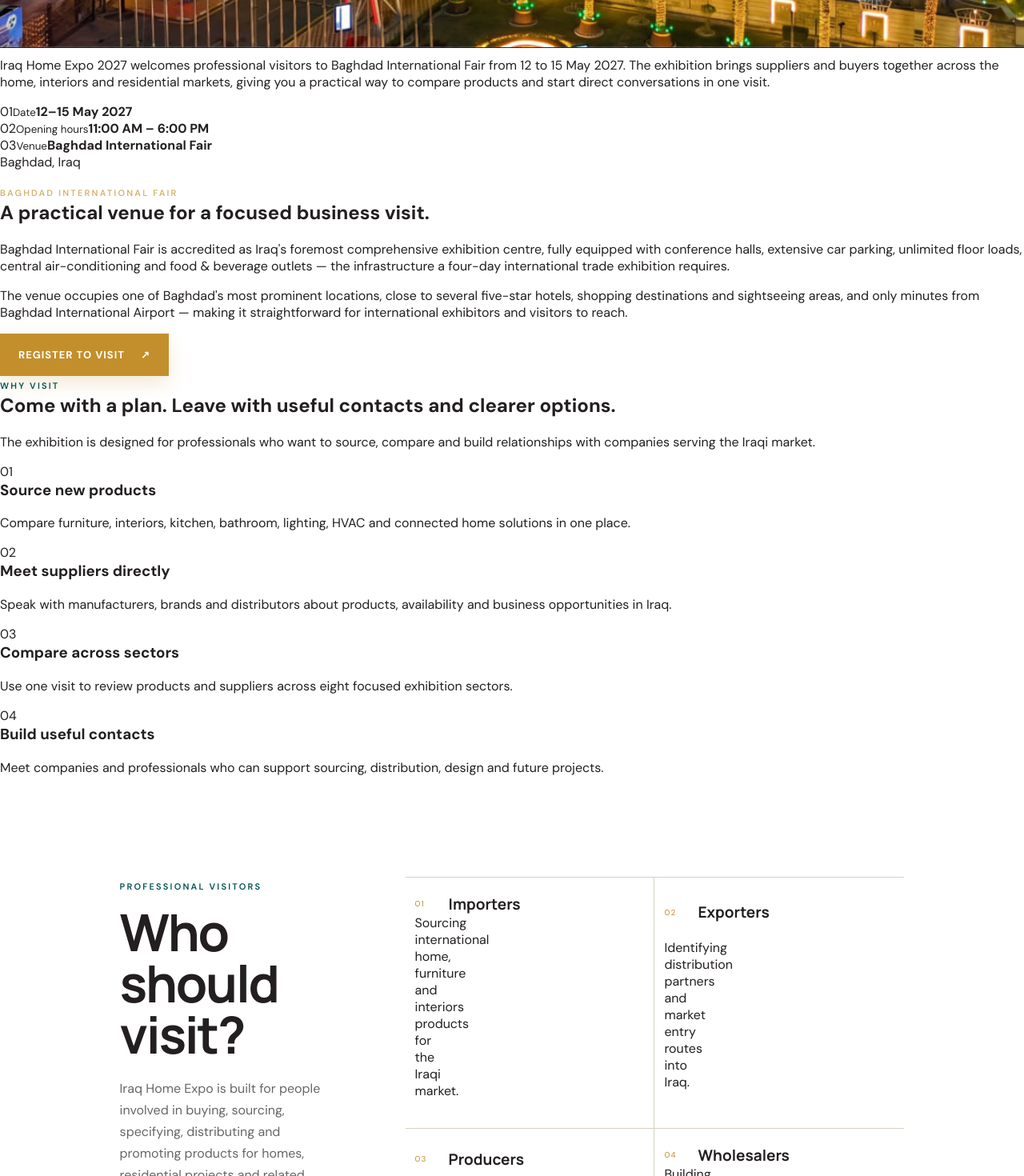
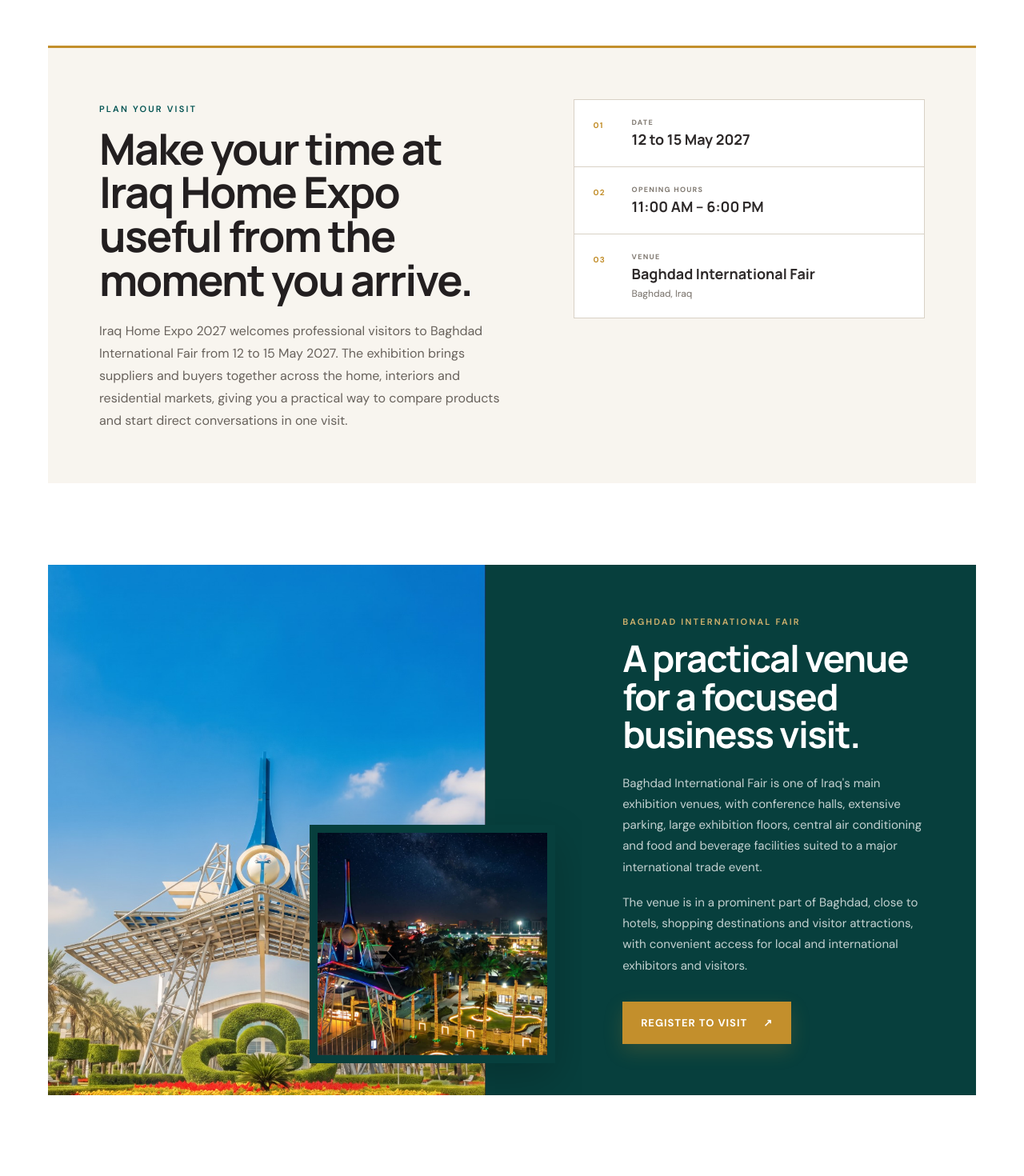
Before and after one commit to Qayszubaidi/iraq-home-expo, a Next.js app: page /visit in a window 1280 px wide. Shown: the part 740-2210 px from the top of the page at 80% size. Built offline with nearby package versions, Linux system fonts and the light colour scheme; no server answers; the database is empty.

Commit message:
Load Visit page specific styles

```diff
--- a/src/app/visit/page.tsx
+++ b/src/app/visit/page.tsx
@@ -1,3 +1,4 @@
+import "../visit-about.css";
 import SeoJsonLd from "@/components/SeoJsonLd";
 import type { Metadata } from "next";
 import SeoBreadcrumbs from "@/components/SeoBreadcrumbs";
@@ -67,7 +68,7 @@
         <p>Iraq Home Expo 2027 welcomes professional visitors to Baghdad International Fair from 12 to 15 May 2027. The exhibition brings suppliers and buyers together across the home, interiors and residential markets, giving you a practical way to compare products and start direct conversations in one visit.</p>
       </div>
       <div className="visitFacts">
-        <div className="visitFact"><span>01</span><small>Date</small><strong>{event.dates}</strong></div>
+        <div className="visitFact"><span>01</span><small>Date</small><strong>12 to 15 May 2027</strong></div>
         <div className="visitFact"><span>02</span><small>Opening hours</small><strong>{event.hours}</strong></div>
         <div className="visitFact"><span>03</span><small>Venue</small><strong>{event.venue}</strong><p>{event.city}</p></div>
       </div>
@@ -81,7 +82,8 @@
       <div className="visitVenueCopy">
         <span className="eyebrow light">Baghdad International Fair</span>
         <h2>A practical venue for a focused business visit.</h2>
-        {venue.description.map((p,i)=><p key={i}>{p}</p>)}
+        <p>Baghdad International Fair is one of Iraq's main exhibition venues, with conference halls, extensive parking, large exhibition floors, central air conditioning and food and beverage facilities suited to a major international trade event.</p>
+        <p>The venue is in a prominent part of Baghdad, close to hotels, shopping destinations and visitor attractions, with convenient access for local and international exhibitors and visitors.</p>
         <Link className="button gold" href="/register/visitor">Register to Visit <span>↗</span></Link>
       </div>
     </section>
@@ -129,7 +131,7 @@
       <div>
         <span className="eyebrow">Join us in Baghdad</span>
         <h2>Plan your visit to Iraq Home Expo 2027.</h2>
-        <p>{event.dates}, {event.venue}</p>
+        <p>12 to 15 May 2027, {event.venue}</p>
       </div>
       <div className="finalCtaActions">
         <Link className="button gold" href="/register/visitor">Register to Visit ↗</Link>
```
